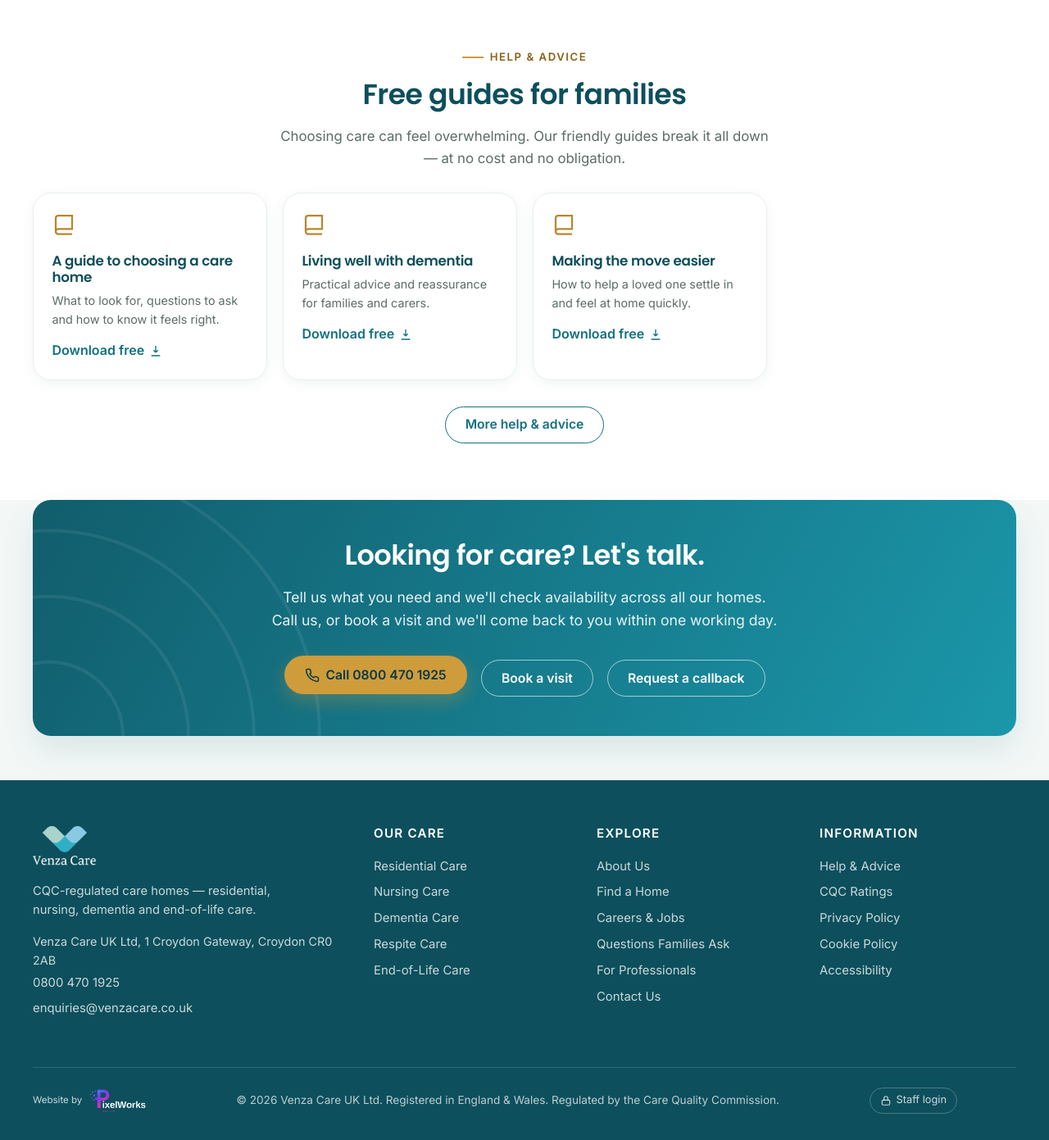
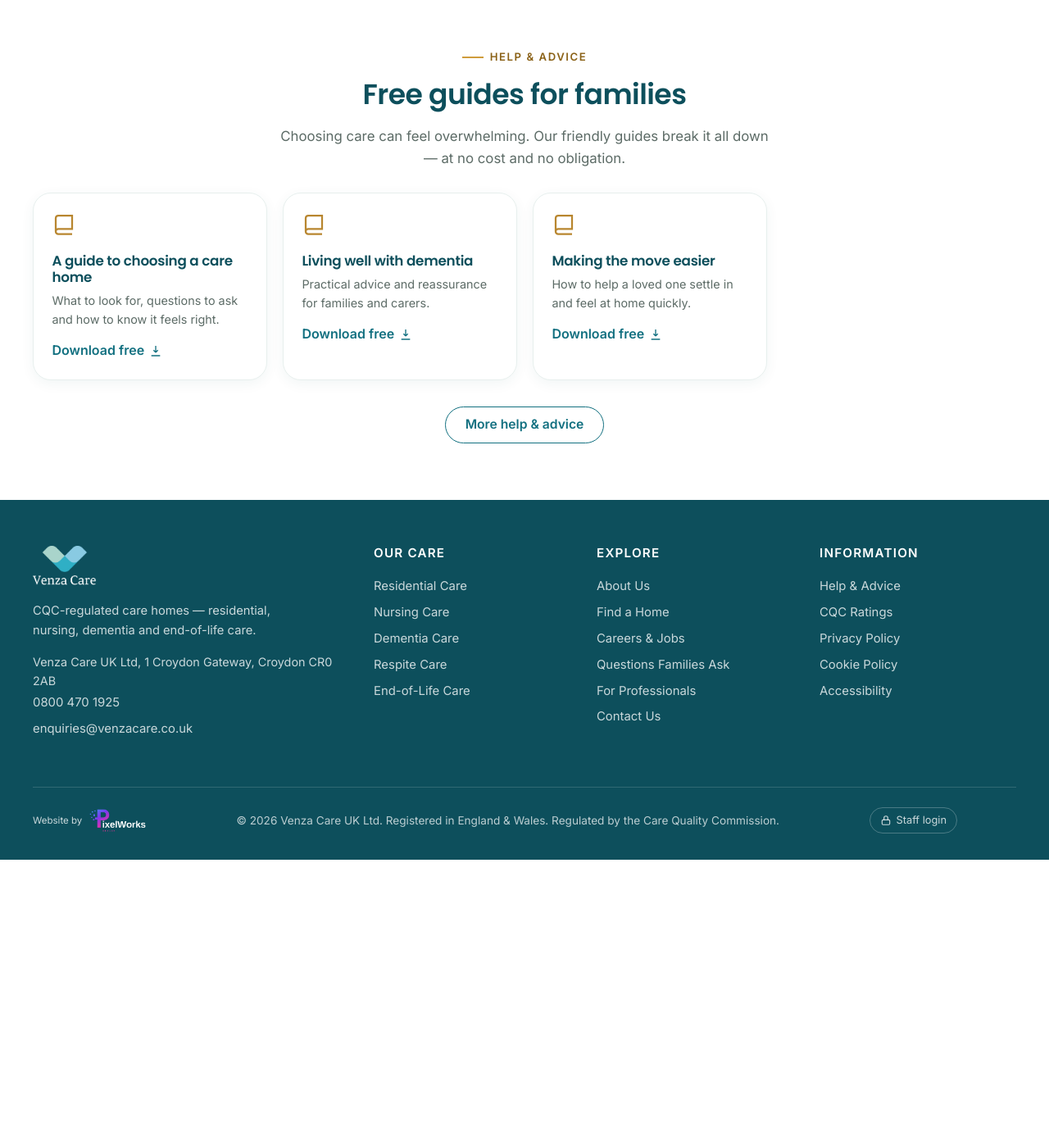
Before and after one commit to pixlworkdesign-crypto/Venzacare, a Node server app: page / in a window 1280 px wide. Shown: the part 1217-2608 px from the top of the page at 82% size. After the commit the page ends 2266 px from the top, so only its background shows below. Run offline with Node 20, Linux system fonts and the light colour scheme; data that the repository does not hold is empty.

Commit message:
Remove repeated buttons, links and sentences across the site
- Home pages: no Book a visit / Call buttons in the banner; side box
  titled Key Details without its intro, CQC row or Call the home button;
  no duplicate beds sentence; headings Photos and Book a visit; shorter
  booking intro.
- Homepage and Our Care: bottom call-to-action bands removed.
- About Us: duplicate buttons removed. For Professionals: link to the
  table above removed.

Co-Authored-By: Claude Opus 5.5 <noreply@anthropic.com>
Claude-Session: https://claude.ai/code/session_0115TWh5zmcWfqJwXbJ6P6Vj

```diff
--- a/views/about-us.ejs
+++ b/views/about-us.ejs
@@ -27,10 +27,6 @@
           </li>
           <% }) %>
         </ul>
-        <div class="hero__cta">
-          <a href="/our-care" class="btn btn--primary">Our approach to care</a>
-          <a href="/care-homes" class="btn btn--ghost">Find a home</a>
-        </div>
       </div>
     </div>
   </div>
--- a/views/index.ejs
+++ b/views/index.ejs
@@ -99,20 +99,5 @@
 </section>
 
 
-<!-- FINAL CTA -->
-<section class="section" style="padding-top:0;">
-  <div class="container">
-    <div class="cta-band" style="background:linear-gradient(120deg,var(--green-800),var(--green-600));">
-      <h2>Looking for care? Let's talk.</h2>
-      <p>Tell us what you need and we'll check availability across all our homes. Call us, or book a visit and we'll come back to you within one working day.</p>
-      <a href="tel:<%= SITE.phone.replace(/\s/g,'') %>" class="btn btn--gold btn--call">
-        <svg width="18" height="18" viewBox="0 0 24 24" fill="none" stroke="currentColor" stroke-width="2"><path d="M22 16.92v3a2 2 0 0 1-2.18 2 19.79 19.79 0 0 1-8.63-3.07 19.5 19.5 0 0 1-6-6 19.79 19.79 0 0 1-3.07-8.67A2 2 0 0 1 4.11 2h3a2 2 0 0 1 2 1.72c.13.96.36 1.9.7 2.81a2 2 0 0 1-.45 2.11L8.09 9.91a16 16 0 0 0 6 6l1.27-1.27a2 2 0 0 1 2.11-.45c.9.34 1.85.57 2.81.7A2 2 0 0 1 22 16.92Z"/></svg>
-        Call <%= SITE.phone %>
-      </a>
-      <a href="/care-homes" class="btn btn--outline-light">Book a visit</a>
-      <a href="/contact#callback" class="btn btn--outline-light">Request a callback</a>
-    </div>
-  </div>
-</section>
 
 <%- include('partials/footer') %>
--- a/views/professionals.ejs
+++ b/views/professionals.ejs
@@ -163,7 +163,6 @@
               </span>
             </li>
           </ul>
-          <a href="#specialist-care" class="btn btn--ghost btn--block">See what each home offers</a>
         </div>
 
         <div class="contact-next">
```
Also changed, not shown: views/home.ejs (+4 -13 lines), views/our-care.ejs (+0 -10 lines).
